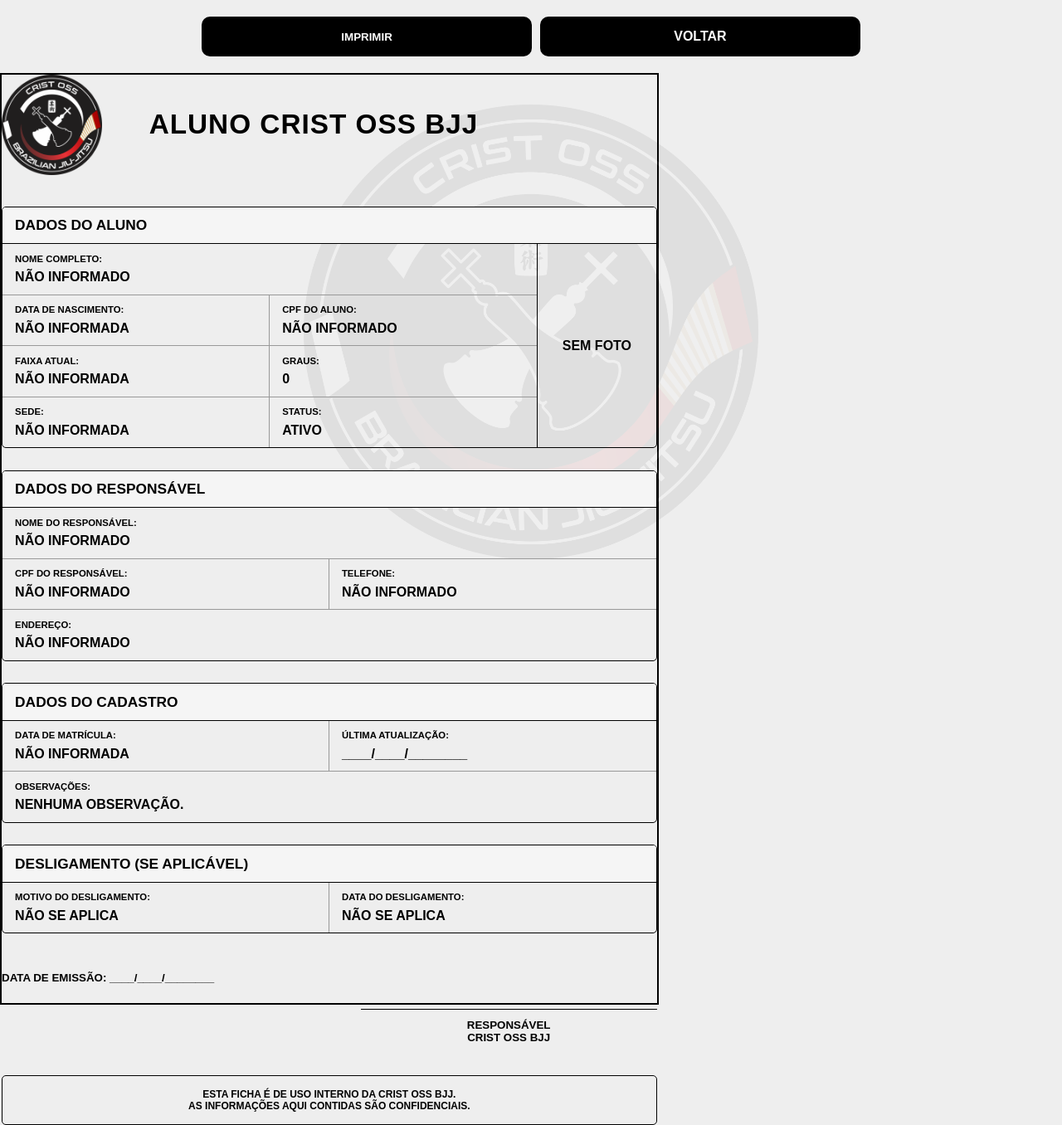
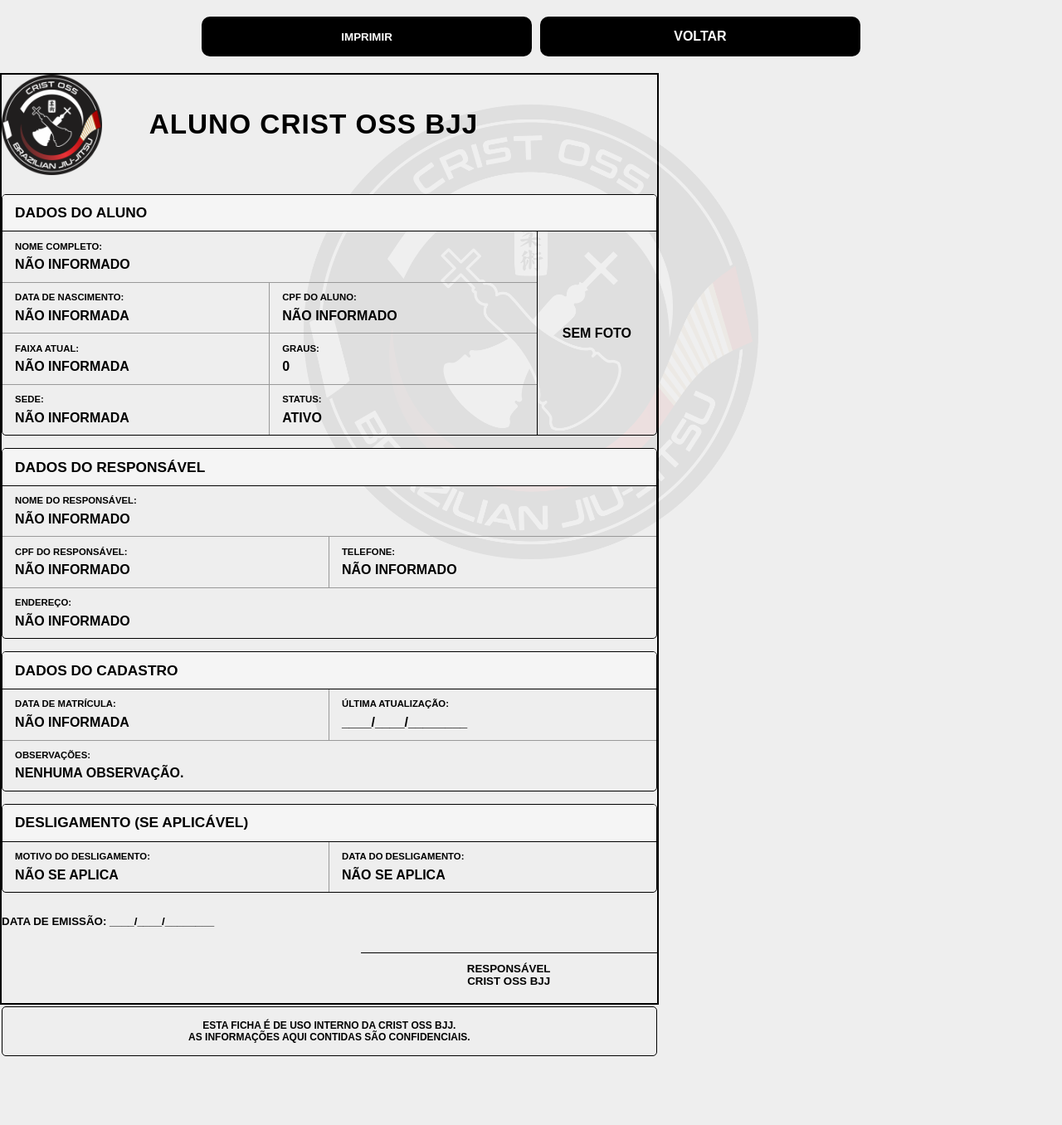
Before and after one commit to Irodg/certificados-web, a Flask app: template templates/ficha_aluno.html in a window 1280 px wide. Shown: the whole page at 83% size. After the commit the page ends 1273 px from the top, so only its background shows below. Run offline with Flask 3, Linux system fonts and the light colour scheme; the template is opened without the code that fills it, so the values that code supplies are empty.

Commit message:
Update ficha_aluno.html

```diff
--- a/templates/ficha_aluno.html
+++ b/templates/ficha_aluno.html
@@ -66,7 +66,7 @@ body{
     display:flex;
     align-items:center;
     gap:15mm;
-    margin-bottom:10mm;
+    margin-bottom:6mm;
 }
 
 .logo{
@@ -84,7 +84,7 @@ body{
 .secao{
     border:1.5px solid #000;
     border-radius:5px;
-    margin-bottom:7mm;
+    margin-bottom:4mm;
     overflow:hidden;
 }
 
@@ -157,7 +157,7 @@ body{
     display:grid;
     grid-template-columns:1fr 1fr;
     gap:20mm;
-    margin-top:12mm;
+    margin-top:7mm;
     font-size:10pt;
     font-weight:bold;
 }
@@ -175,7 +175,7 @@ body{
 .aviso{
     border:1.5px solid #000;
     border-radius:5px;
-    margin-top:10mm;
+    margin-top:6mm;
     padding:4mm;
     text-align:center;
     font-size:9pt;
```
